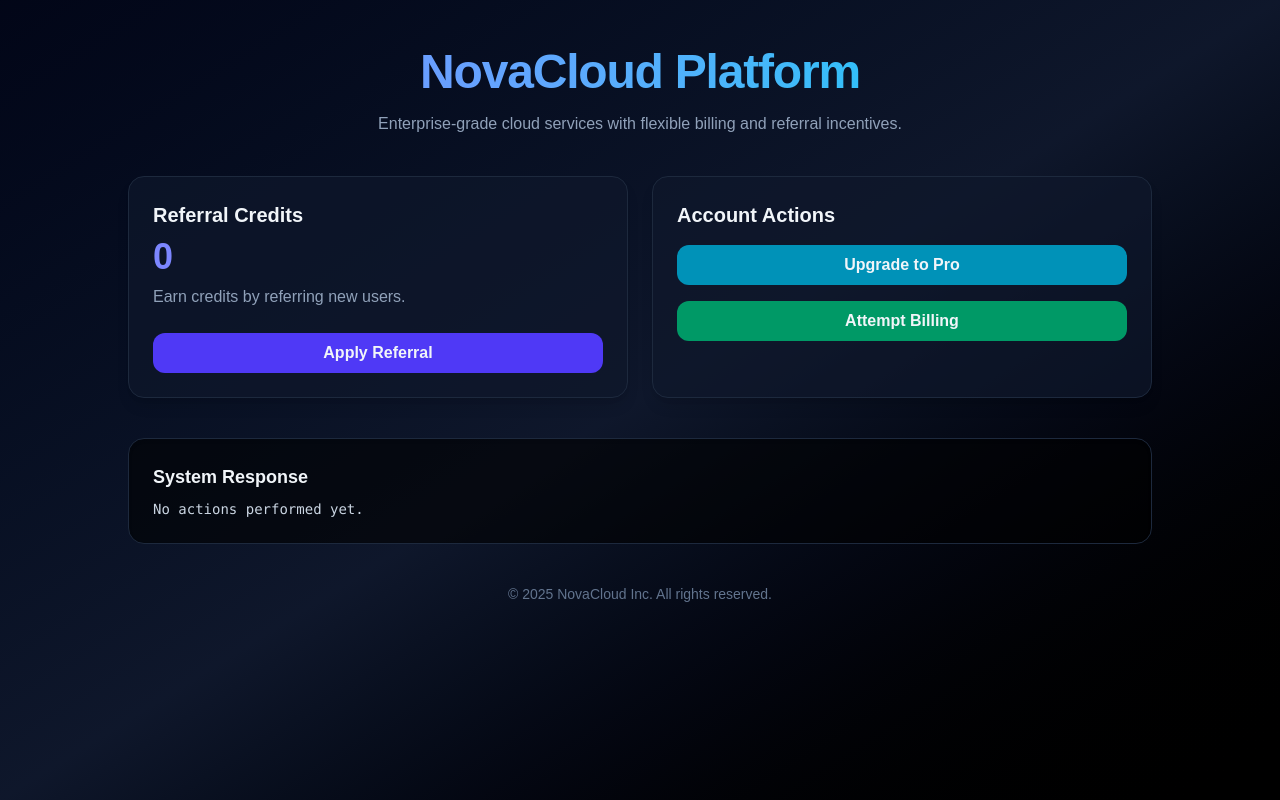
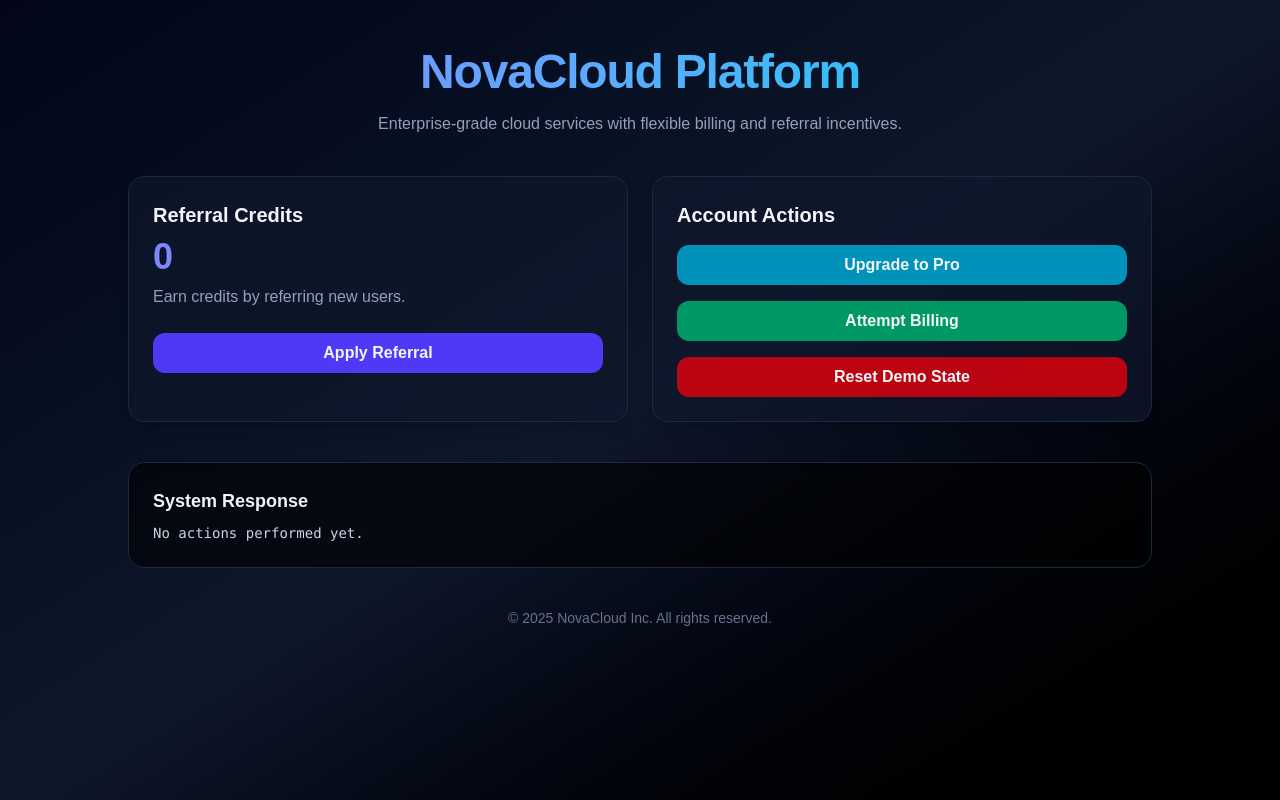
Before and after one commit to kozmiik/insecure-design-ctf, a Next.js app: page / in a window 1280 px wide. Built offline with nearby package versions, Linux system fonts and the light colour scheme; no server answers.

Commit message:
adding reset button

```diff
--- /dev/null
+++ b/app/api/reset/route.ts
@@ -0,0 +1,21 @@
+// app/api/reset/route.ts
+import { NextResponse } from "next/server";
+import { cookies } from "next/headers";
+
+export async function POST() {
+  const cookieStore = await cookies();
+
+  cookieStore.set(
+    "user",
+    JSON.stringify({
+      username: "guest",
+      plan: "free",
+      credits: 0
+    }),
+    { httpOnly: false }
+  );
+
+  return NextResponse.json({
+    message: "Demo state reset"
+  });
+}
--- a/app/page.tsx
+++ b/app/page.tsx
@@ -41,6 +41,18 @@ async function applyReferral() {
     setStatus("Unable to load account information.");
   }
 }
+
+async function resetDemo() {
+  try {
+    await fetch("/api/reset", { method: "POST" });
+    setStatus("Demo state reset. Credits set to 0.");
+    setCredits(0);
+  } catch (err) {
+    console.error(err);
+    setStatus("Failed to reset demo state.");
+  }
+}
+
 
   /* -----------------------------
 
@@ -120,6 +132,13 @@ async function applyReferral() {
             >
               Attempt Billing
             </button>
+            <button
+              onClick={resetDemo}
+              className="w-full rounded-xl bg-red-600/80 hover:bg-red-500 transition px-4 py-2 font-semibold"
+            >
+            Reset Demo State
+            </button>
+
           </div>
         </section>
 
```
